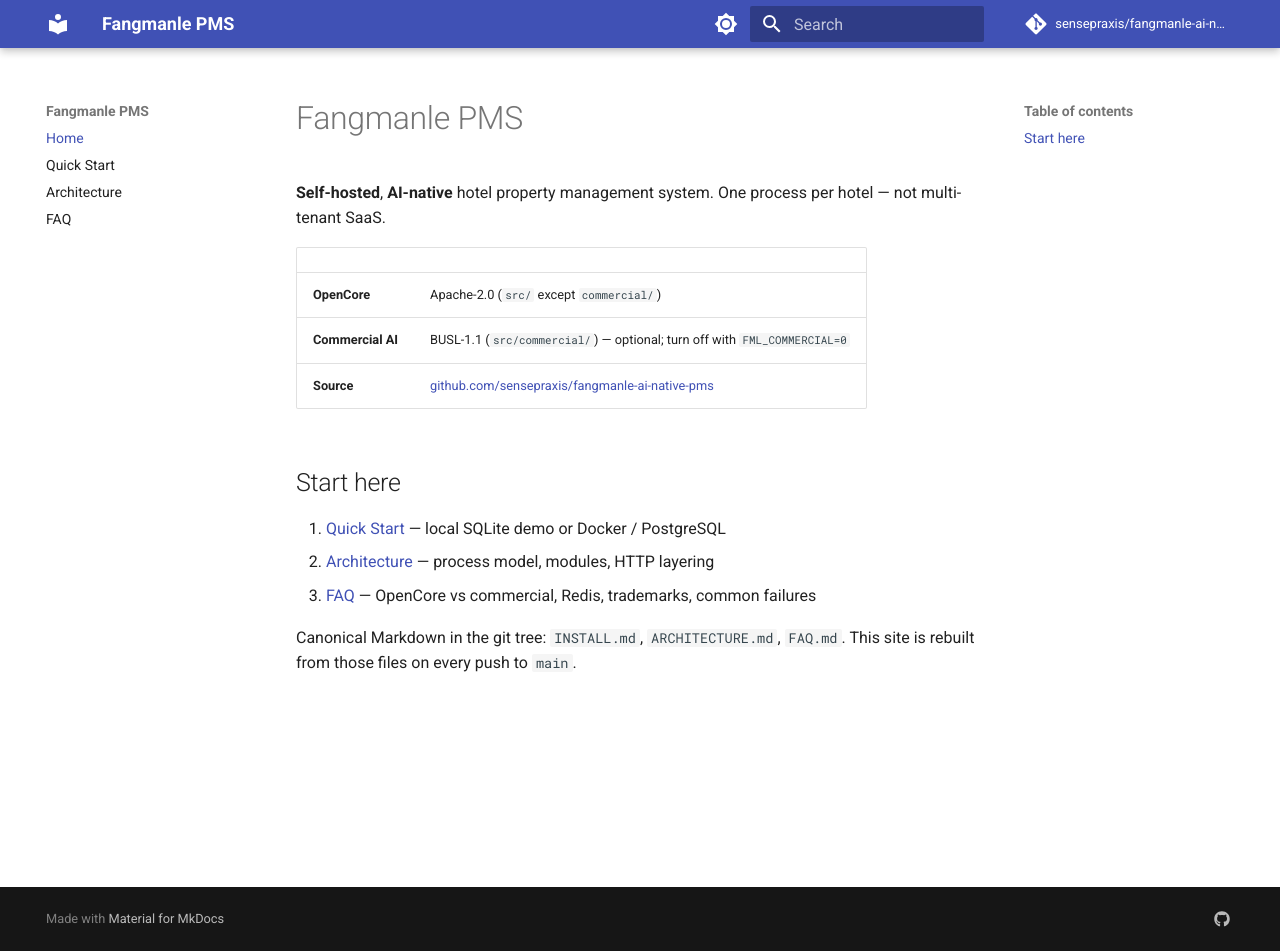
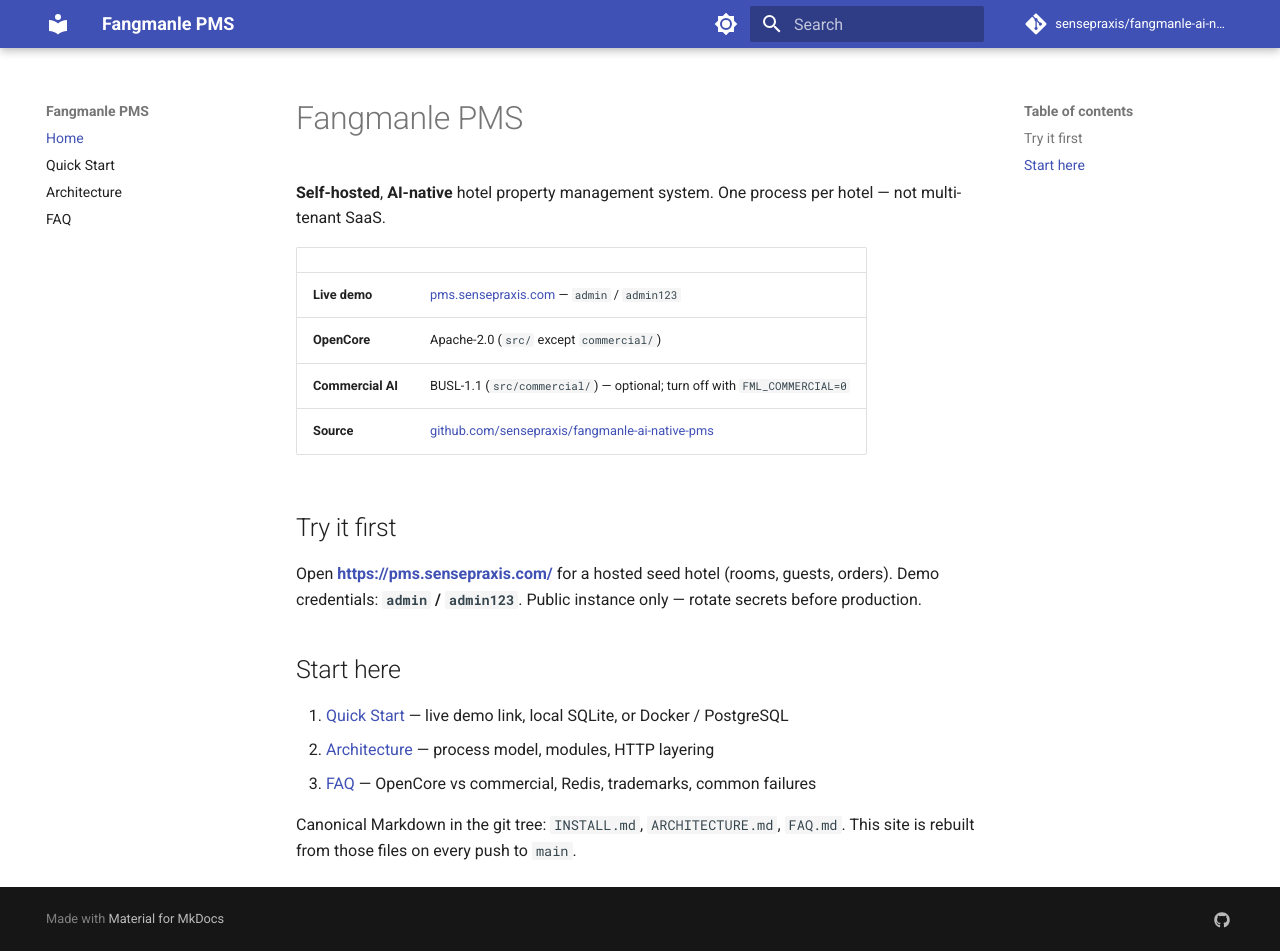
Before and after one commit to sensepraxis/fangmanle-ai-native-pms, an MkDocs documentation site: the page built from website/index.md, in a window 1280 px wide and 951 px high. Built offline with MkDocs 1.6.1 and Material for MkDocs 9.7.7, drawn with Linux system fonts in a browser that asks for light colours; comment, search, counter and statistics services are not loaded.

Commit message:
update the demo website for fangmanle
Signed-off-by: Wang Weiwei <weiweiw404@gmail.com>

```diff
--- a/website/index.md
+++ b/website/index.md
@@ -4,13 +4,18 @@
 
 | | |
 |--|--|
+| **Live demo** | [pms.sensepraxis.com](https://pms.sensepraxis.com/) — `admin` / `admin123` |
 | **OpenCore** | Apache-2.0 (`src/` except `commercial/`) |
 | **Commercial AI** | BUSL-1.1 (`src/commercial/`) — optional; turn off with `FML_COMMERCIAL=0` |
 | **Source** | [github.com/sensepraxis/fangmanle-ai-native-pms](https://github.com/sensepraxis/fangmanle-ai-native-pms) |
 
+## Try it first
+
+Open **[https://pms.sensepraxis.com/](https://pms.sensepraxis.com/)** for a hosted seed hotel (rooms, guests, orders). Demo credentials: **`admin` / `admin123`**. Public instance only — rotate secrets before production.
+
 ## Start here
 
-1. [Quick Start](quick-start.md) — local SQLite demo or Docker / PostgreSQL
+1. [Quick Start](quick-start.md) — live demo link, local SQLite, or Docker / PostgreSQL
 2. [Architecture](architecture.md) — process model, modules, HTTP layering
 3. [FAQ](faq.md) — OpenCore vs commercial, Redis, trademarks, common failures
 
```
Also changed, not shown: FAQ.md (+4 -0 lines), FAQ_zh.md (+4 -0 lines), INSTALL.md (+2 -0 lines), README.md (+13 -0 lines), README_zh.md (+13 -0 lines), website/faq.md (+4 -0 lines), website/quick-start.md (+2 -0 lines).
